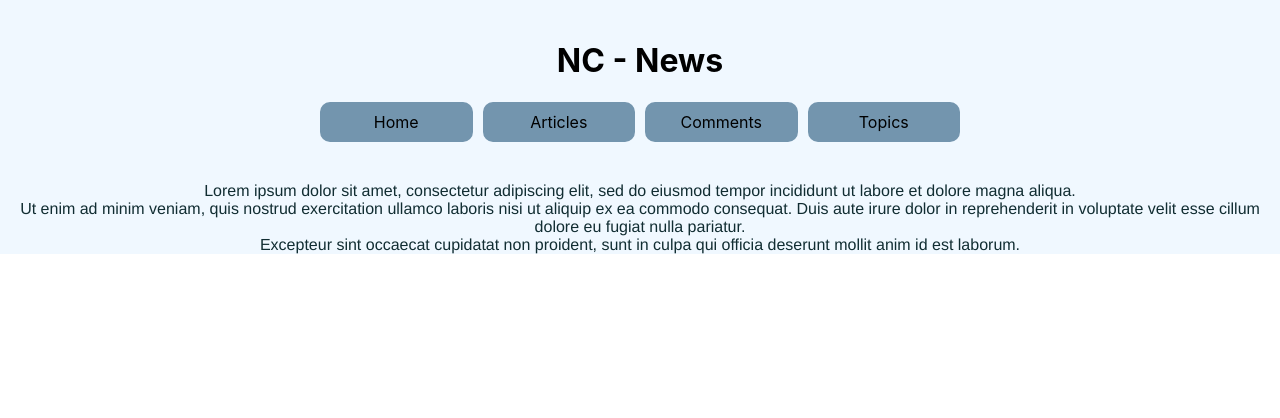
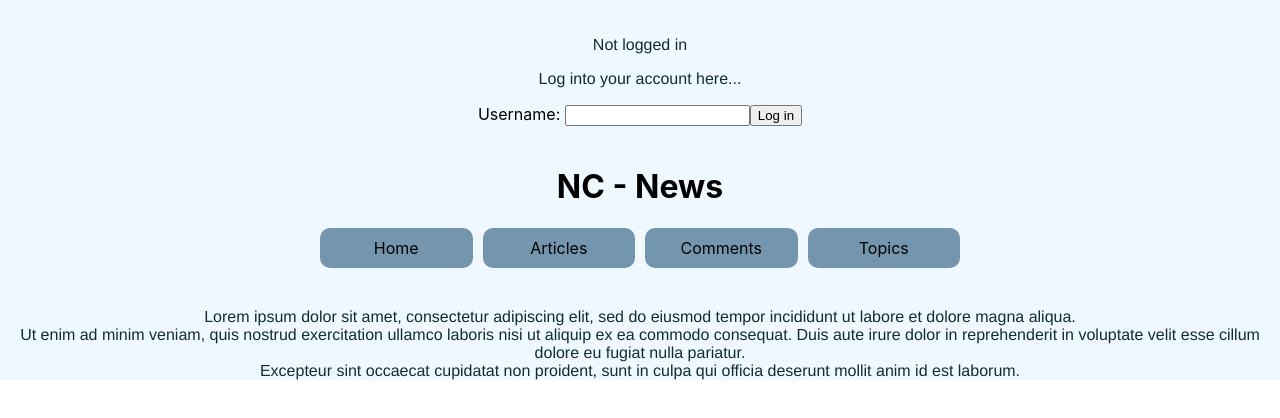
Before and after one commit to nadiarashad/hosted-ncnews, a React (Create React App) app in the folder nc-news-fe/: page / in a window 1280 px wide. Shown: the top 418 px of the page. Built offline with nearby package versions, Linux system fonts and the light colour scheme.

Commit message:
completed the username form to login

```diff
--- a/nc-news-fe/src/App.js
+++ b/nc-news-fe/src/App.js
@@ -1,4 +1,4 @@
-import React from 'react';
+import React, { Component } from 'react';
 import './App.css';
 import Header from './components/header'
 import Home from './components/Home'
@@ -15,10 +15,24 @@ import ErrorPage from './components/ErrorPage'
 
 
 
-function App() {
+
+class App extends Component {
+
+  state = {
+    loggedInUser: null,
+    users: []
+  }
+
+  logInUser = (username) => {
+    this.setState({ loggedInUser: username })
+  }
+
+  render() {
+    const { loggedInUser } = this.state
     return (
-    <div className="App">
-      <Header />
+      <div className="App" >
+
+        <Header loggedInUser={loggedInUser} logInUser={this.logInUser} />
         <Nav />
         <br></br>
         <br></br>
@@ -27,7 +41,7 @@ function App() {
         <Router>
           <Home path="/" />
           <AllArticles path="/articles/" />
-        <Article path="/articles/:article_id/*" />
+          <Article path="/articles/:article_id/*" loggedInUser={this.state.loggedInUser} />
           <ArticleComments path="/articles/:article_id/comments" />
           <Topics path="/topics" />
           <AllComments path="/comments" />
@@ -37,6 +51,8 @@ function App() {
         </Router>
       </div>
     );
+
+  }
 }
 
 export default App;
--- a/nc-news-fe/src/components/Article.jsx
+++ b/nc-news-fe/src/components/Article.jsx
@@ -1,7 +1,7 @@
 import React, { Component } from 'react';
-import Axios from 'axios';
 import { Link, Router } from '@reach/router';
-import ArticleComments from './ArticleComments'
+import ArticleComments from './ArticleComments';
+import * as api from './api'
 
 
 class Article extends Component {
@@ -14,20 +14,22 @@ class Article extends Component {
     }
 
 
-    fetchArticle = () => {
-        return Axios.get(`https://nc-news-heroku.herokuapp.com/api/articles/${this.props.article_id}`)
-    }
+    // fetchArticle = () => {
+    //     return Axios.get(`https://nc-news-heroku.herokuapp.com/api/articles/${this.props.article_id}`)
+    // }
 
     componentDidMount() {
         // console.log('mounted')
-        this.fetchArticle().then(res => {
+        api.fetchArticle(this.props.article_id).then(res => {
             this.setState({ article: res.data.article, isLoading: false, voteChange: 0 });
         });
     };
 
     handleVoteUpdates = (num) => {
         // console.log('in handle votes')
-        return Axios.patch(`https://nc-news-heroku.herokuapp.com/api/articles/${this.props.article_id}`, { inc_votes: num })
+        // return Axios.patch(`https://nc-news-heroku.herokuapp.com/api/articles/${this.props.article_id}`, { inc_votes: num })
+
+        api.fetchingVotes(this.props.article_id, num)
             .then(res => {
                 // console.log(res, 'handlevote res')
                 this.setState(prevState => {
@@ -43,7 +45,7 @@ class Article extends Component {
 
     render() {
         // console.log(this.state, 'state')
-        // console.log(this.props, 'article props')
+        console.log(this.props, 'article props')
 
         const { isLoading, article, voteChange } = this.state
 
@@ -51,6 +53,8 @@ class Article extends Component {
         if (isLoading === true) {
             return <h1>Is Loading ...</h1>;
         }
+
+        const submitDisabled = this.props.loggedInUser !== 'jessjelly'
 
         return (
             <div>
@@ -65,7 +69,7 @@ class Article extends Component {
                         {article.body}<br></br><br></br>
                         Current votes: {article.votes + voteChange}<br></br><br></br>
                         Let us know what you thought of this article by clicking on the buttons below...<br></br><br></br>
-                        <button disable={voteChange !== 0} className="vote-button" onClick={() => this.handleVoteUpdates(1)}>{'😀'}</button>  <button disable={voteChange !== 0} className="vote-button" onClick={() => this.handleVoteUpdates(-1)}>{'😞'}</button>
+                        <button onClick={() => this.handleVoteUpdates(1)}>{'😀'}</button>  <button onClick={() => this.handleVoteUpdates(-1)}>{'😞'}</button>
 
 
                         <br></br><br></br>
--- /dev/null
+++ b/nc-news-fe/src/components/LogInForm.jsx
@@ -0,0 +1,52 @@
+import React, { Component } from 'react';
+
+class LogInForm extends Component {
+    state = {
+        username: '',
+    }
+
+    handleInput = (field, input) => {
+        this.setState({ [field]: input })
+    }
+
+    handleSubmit = (event) => {
+        const { logInUser } = this.props
+        const { username } = this.state
+
+        event.preventDefault()
+
+        logInUser(username)
+        this.setState({ username: '' })
+    }
+
+
+    render() {
+        // console.log(this.state, 'satte')
+        // console.log(this.props, 'props')
+        const { loggedInUser } = this.props
+        return (
+            <div>
+
+                {loggedInUser !== null ? (
+                    <p>Logged in user: {loggedInUser}</p>
+                ) : (
+                        <p>Not logged in</p>
+                    )}
+
+                <p>Log into your account here...</p> <form onSubmit={this.handleSubmit}>
+                    <label>
+                        Username:{' '}
+                        <input
+                            type="text"
+                            value={this.state.username}
+                            onChange={event => { this.handleInput('username', event.target.value) }}
+                        />
+                        <button  >Log in</button>
+                    </label>
+                </form>
+            </div>
+        );
+    }
+}
+
+export default LogInForm;
--- /dev/null
+++ b/nc-news-fe/src/components/api.js
@@ -0,0 +1,14 @@
+import Axios from 'axios';
+
+
+const BaseURL = 'https://nc-news-heroku.herokuapp.com/api/'
+
+export const fetchArticle = (article_id) => {
+
+    return Axios.get(`${BaseURL}articles/${article_id}`, { params: { article_id } })
+}
+
+
+export const fetchingVotes = (article_id, num) => {
+    return Axios.patch(`${BaseURL}articles/${article_id}`, { params: { inc_votes: num, article_id } })
+}
--- a/nc-news-fe/src/components/header.jsx
+++ b/nc-news-fe/src/components/header.jsx
@@ -1,8 +1,12 @@
 import React from 'react';
+import LogInForm from './LogInForm';
 
-const Header = () => {
+
+const Header = ({ loggedInUser, logInUser }) => {
     return (
         <div>
+            <br></br>
+            <LogInForm loggedInUser={loggedInUser} logInUser={logInUser} />
             <br />
             <h1 className="title">NC - News</h1>
         </div>
```
Lines whose indentation alone changed are shown as unchanged.
